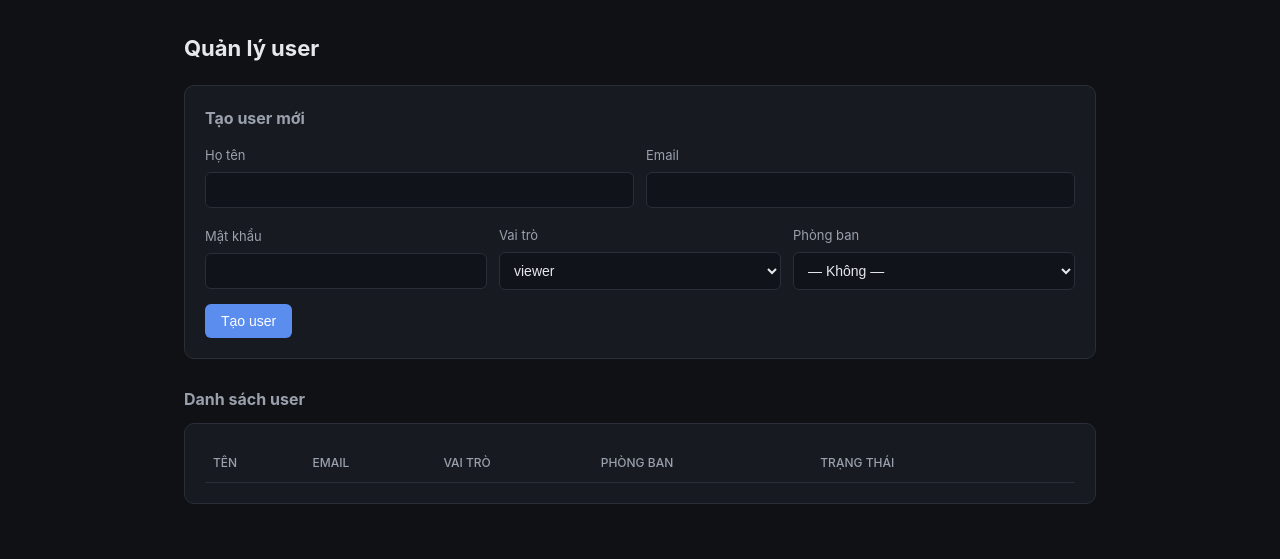
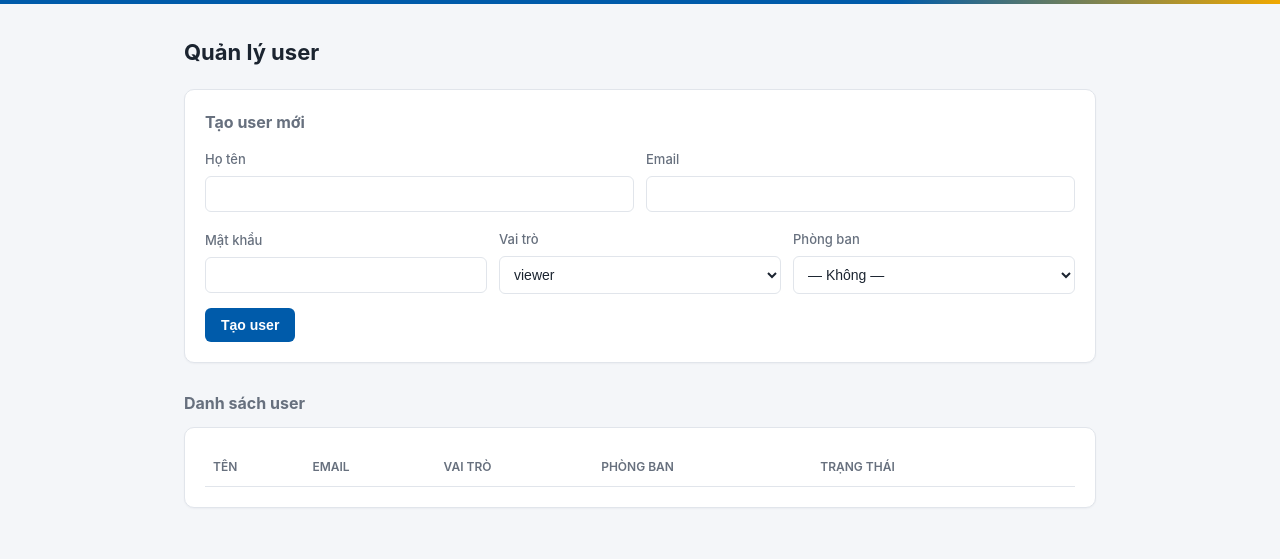
Before and after one commit to nguyenkhanhtoan-ai/mcp-rag-web, a FastAPI app: template webapp/templates/admin_users.html in a window 1280 px wide. Shown: the top 559 px of the page. Run offline with FastAPI, Linux system fonts and the light colour scheme; the template is opened without the code that fills it, so the values that code supplies are empty; parts of the project's set-up code (start-up, migrations or seed data) failed here and were passed over; some libraries are stand-ins or nearby versions.

Commit message:
Chuyen theme sang sang, dung nhan dien thuong hieu VNPT

```diff
--- a/webapp/templates/base.html
+++ b/webapp/templates/base.html
@@ -6,14 +6,23 @@
     <title>{% block title %}RAG PDF Manager{% endblock %}</title>
     <style>
         :root {
-            --bg: #0f1115; --panel: #171a21; --border: #2a2e38;
-            --text: #e6e8ec; --muted: #9aa1ac; --accent: #5b8def;
-            --accent-2: #34d399; --danger: #f87171; --warn: #fbbf24;
+            /* Nhận diện thương hiệu VNPT: xanh dương (chủ đạo - công nghệ,
+               tin cậy), đỏ và vàng/gold (điểm nhấn - dùng có chừng mực,
+               không lạm dụng đồng đều 3 màu). */
+            --bg: #f4f6f9; --panel: #ffffff; --border: #e1e5eb;
+            --text: #1b2430; --muted: #67707e;
+            --accent: #005baa; --accent-hover: #00478a;
+            --accent-2: #1e9e5a; --danger: #d6291f; --warn: #b7791f;
+            --vnpt-red: #e2231a; --vnpt-gold: #f0a800;
         }
         * { box-sizing: border-box; }
         body {
             margin: 0; font-family: -apple-system, "Segoe UI", Roboto, Helvetica, Arial, sans-serif;
             background: var(--bg); color: var(--text); line-height: 1.5;
+        }
+        .brand-bar {
+            height: 4px;
+            background: linear-gradient(90deg, var(--accent) 0%, var(--accent) 70%, var(--vnpt-gold) 100%);
         }
         nav {
             display: flex; align-items: center; gap: 24px;
@@ -21,53 +30,64 @@
             background: var(--panel);
         }
         nav a { color: var(--muted); text-decoration: none; font-size: 14px; }
-        nav a:hover, nav a.active { color: var(--text); }
-        nav .brand { font-weight: 600; color: var(--text); margin-right: auto; }
+        nav a:hover, nav a.active { color: var(--accent); }
+        nav .brand { font-weight: 700; color: var(--text); margin-right: auto; letter-spacing: -0.01em; }
+        nav .brand .vnpt-mark { color: var(--accent); }
         nav .user { color: var(--muted); font-size: 13px; margin-left: auto; }
         main { max-width: 960px; margin: 0 auto; padding: 32px 24px; }
-        h1 { font-size: 22px; margin: 0 0 20px; }
+        h1 { font-size: 22px; margin: 0 0 20px; color: var(--text); }
         h2 { font-size: 16px; margin: 28px 0 12px; color: var(--muted); }
         .card {
             background: var(--panel); border: 1px solid var(--border);
             border-radius: 10px; padding: 20px; margin-bottom: 20px;
+            box-shadow: 0 1px 2px rgba(16,24,40,0.04);
         }
         table { width: 100%; border-collapse: collapse; font-size: 14px; }
         th, td { text-align: left; padding: 10px 8px; border-bottom: 1px solid var(--border); }
-        th { color: var(--muted); font-weight: 500; font-size: 12px; text-transform: uppercase; }
+        th { color: var(--muted); font-weight: 600; font-size: 12px; text-transform: uppercase; }
+        tbody tr:hover { background: #fafbfd; }
         .badge {
             display: inline-block; padding: 2px 8px; border-radius: 999px;
-            font-size: 12px; font-weight: 500;
+            font-size: 12px; font-weight: 600;
         }
-        .badge.ingested { background: rgba(52,211,153,0.15); color: var(--accent-2); }
-        .badge.pending, .badge.ingesting { background: rgba(251,191,36,0.15); color: var(--warn); }
-        .badge.failed { background: rgba(248,113,113,0.15); color: var(--danger); }
-        .badge.role-admin { background: rgba(91,141,239,0.15); color: var(--accent); }
-        .badge.role-uploader { background: rgba(52,211,153,0.15); color: var(--accent-2); }
-        .badge.role-viewer { background: rgba(154,161,172,0.15); color: var(--muted); }
+        .badge.ingested { background: rgba(30,158,90,0.12); color: var(--accent-2); }
+        .badge.pending, .badge.ingesting { background: rgba(183,121,31,0.12); color: var(--warn); }
+        .badge.failed { background: rgba(214,41,31,0.10); color: var(--danger); }
+        .badge.role-admin { background: rgba(0,91,170,0.10); color: var(--accent); }
+        .badge.role-uploader { background: rgba(30,158,90,0.12); color: var(--accent-2); }
+        .badge.role-viewer { background: rgba(103,112,126,0.10); color: var(--muted); }
         input, select {
             width: 100%; padding: 9px 10px; margin: 6px 0 14px;
-            background: #10131a; border: 1px solid var(--border); border-radius: 6px;
+            background: #ffffff; border: 1px solid var(--border); border-radius: 6px;
             color: var(--text); font-size: 14px;
+            transition: border-color 0.15s, box-shadow 0.15s;
         }
-        label { font-size: 13px; color: var(--muted); }
+        input:focus, select:focus {
+            outline: none; border-color: var(--accent);
+            box-shadow: 0 0 0 3px rgba(0,91,170,0.12);
+        }
+        label { font-size: 13px; color: var(--muted); font-weight: 500; }
         button {
             background: var(--accent); color: white; border: none;
             padding: 9px 16px; border-radius: 6px; font-size: 14px;
-            cursor: pointer; font-weight: 500;
+            cursor: pointer; font-weight: 600;
+            transition: background 0.15s;
         }
-        button:hover { opacity: 0.9; }
+        button:hover { background: var(--accent-hover); opacity: 1; }
         button:disabled { opacity: 0.35; cursor: not-allowed; }
         button.danger { background: var(--danger); }
+        button.danger:hover { background: #b81f17; }
         button.secondary { background: transparent; border: 1px solid var(--border); color: var(--text); }
+        button.secondary:hover { background: #f4f6f9; }
         .page-link {
             display: inline-block; padding: 7px 14px; border-radius: 6px;
             border: 1px solid var(--border); color: var(--text);
             font-size: 13px; text-decoration: none;
         }
-        .page-link:hover { border-color: var(--accent); color: var(--accent); }
+        .page-link:hover { border-color: var(--accent); color: var(--accent); background: rgba(0,91,170,0.05); }
         .flash { padding: 10px 14px; border-radius: 6px; margin-bottom: 16px; font-size: 14px; }
-        .flash.error { background: rgba(248,113,113,0.12); color: var(--danger); }
-        .flash.success { background: rgba(52,211,153,0.12); color: var(--accent-2); }
+        .flash.error { background: rgba(214,41,31,0.08); color: var(--danger); }
+        .flash.success { background: rgba(30,158,90,0.08); color: var(--accent-2); }
         .muted { color: var(--muted); font-size: 13px; }
         form.inline { display: inline; }
         .row { display: flex; gap: 12px; align-items: center; }
@@ -75,9 +95,10 @@
     {% block extra_head %}{% endblock %}
 </head>
 <body>
+<div class="brand-bar"></div>
 {% if user %}
 <nav>
-    <span class="brand">📚 RAG PDF Manager</span>
+    <span class="brand"><span class="vnpt-mark">VNPT</span> · Kho Tri Thức</span>
     <a href="/">Tài liệu</a>
     {% if user.role == 'admin' %}
     <a href="/admin/users">Quản lý user</a>
```
Also changed, not shown: webapp/templates/login.html (+4 -6 lines).
